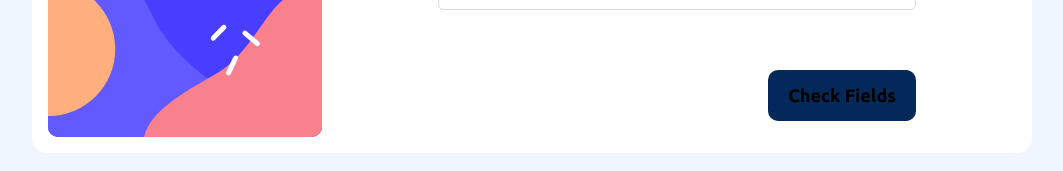
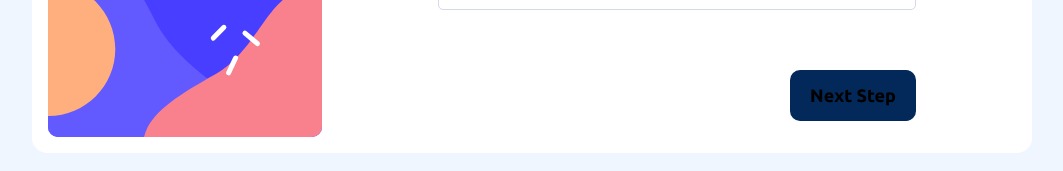
Before and after one commit to Amirmadjour/Multi-step-form, a React (Vite) app: page / in a window 1280 px wide. Shown: the part 547-718 px from the top of the page, without its empty margins (108-1171 px from the left). Built offline with nearby package versions, Linux system fonts and the light colour scheme.

Commit message:
Step 4 completed

```diff
--- a/src/App.jsx
+++ b/src/App.jsx
@@ -181,7 +181,9 @@ function Step1({ formData, handleInputChange }) {
       <h2 className="personal_info">Personal info</h2>
       <p>Please provide your name, email and phone number.</p>
       <label htmlFor="name">Name</label>
-      {filled === 1 && !formData.name.trim() && (<p className="required_phrase">This field is required</p>)}
+      {filled === 1 && !formData.name.trim() && (
+        <p className="required_phrase">This field is required</p>
+      )}
       <input
         className={filled === 1 && !formData.name.trim() ? "required" : ""}
         type="text"
@@ -194,7 +196,9 @@ function Step1({ formData, handleInputChange }) {
         required
       ></input>
       <label htmlFor="email">Email Address</label>
-      {filled === 2 && !formData.email.trim() && (<p className="required_phrase">This field is required</p>)}
+      {filled === 2 && !formData.email.trim() && (
+        <p className="required_phrase">This field is required</p>
+      )}
       <input
         className={filled === 2 && !formData.email.trim() ? "required" : ""}
         type="text"
@@ -207,7 +211,9 @@ function Step1({ formData, handleInputChange }) {
         required
       ></input>
       <label htmlFor="phone">Phone Number</label>
-      {filled === 3 && !formData.phone.trim() && (<p className="required_phrase">This field is required</p>)}
+      {filled === 3 && !formData.phone.trim() && (
+        <p className="required_phrase">This field is required</p>
+      )}
       <input
         className={filled === 3 && !formData.phone.trim() ? "required" : ""}
         type="text"
@@ -220,7 +226,7 @@ function Step1({ formData, handleInputChange }) {
         required
       ></input>
       <button type="button" onClick={handleCheckFields}>
-        Check Fields
+        Next Step
       </button>
     </div>
   );
```
